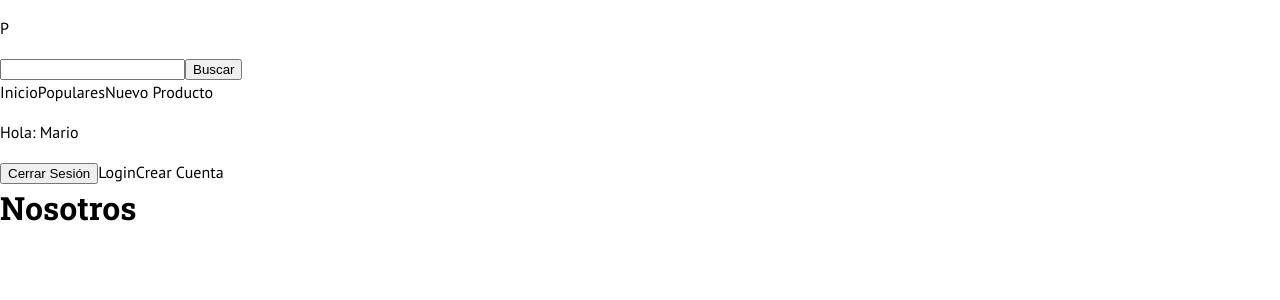
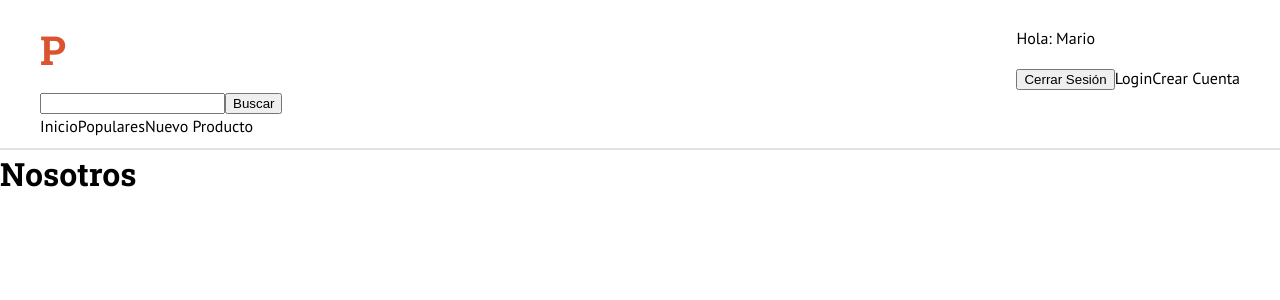
Before and after one commit to ollie87/producthuntnext, a Next.js app: page /nosotros in a window 1280 px wide. Shown: the top 300 px of the page. Built offline with nearby package versions, Linux system fonts and the light colour scheme.

Commit message:
feat(header): styles added

```diff
--- a/components/layout/Header.js
+++ b/components/layout/Header.js
@@ -2,13 +2,39 @@ import React from 'react'
 import Buscar from '../ui/Buscar'
 import Navegacion from './Navegacion'
 import Link from 'next/link'
+import styled from '@emotion/styled'
+import { css } from '@emotion/react'
 
+const ContenedorHeader = styled.div`
+    max-width: 1200px;
+    width: 95%;
+    margin: 0 auto;
+    @media (min-width: 768px) {
+        display: flex;
+        justify-content: space-between;
+    }
+`
+const Logo = styled.p`
+    color: var(--naranja);
+    font-size: 4rem;
+    line-height: 0;
+    font-weight: 700;
+    font-family: 'Roboto Slab', serif;
+    margin-right: 2rem;
+`
 const Header = () => {
     return (
-        <header>
-            <div>
+        <header
+            css={css`
+                border-bottom: 2px solid var(--gris3);
+                padding: 1rem 0;
+            `}
+        >
+            <ContenedorHeader>
                 <div>
-                    <p>P</p>
+                    <Link href="/" passHref>
+                        <Logo>P</Logo>
+                    </Link>
                     <Buscar />
                     <Navegacion />
                 </div>
@@ -18,7 +44,7 @@ const Header = () => {
                     <Link href="/">Login</Link>
                     <Link href="/">Crear Cuenta</Link>
                 </div>
-            </div>
+            </ContenedorHeader>
         </header>
     )
 }
--- a/components/layout/Layout.js
+++ b/components/layout/Layout.js
@@ -11,6 +11,7 @@ const Layout = props => {
                     :root {
                         --gris: #3d3d3d;
                         --gris2: #6f6f6f;
+                        --gris3: #e1e1e1;
                         --naranja: #da552f;
                     }
 
```
